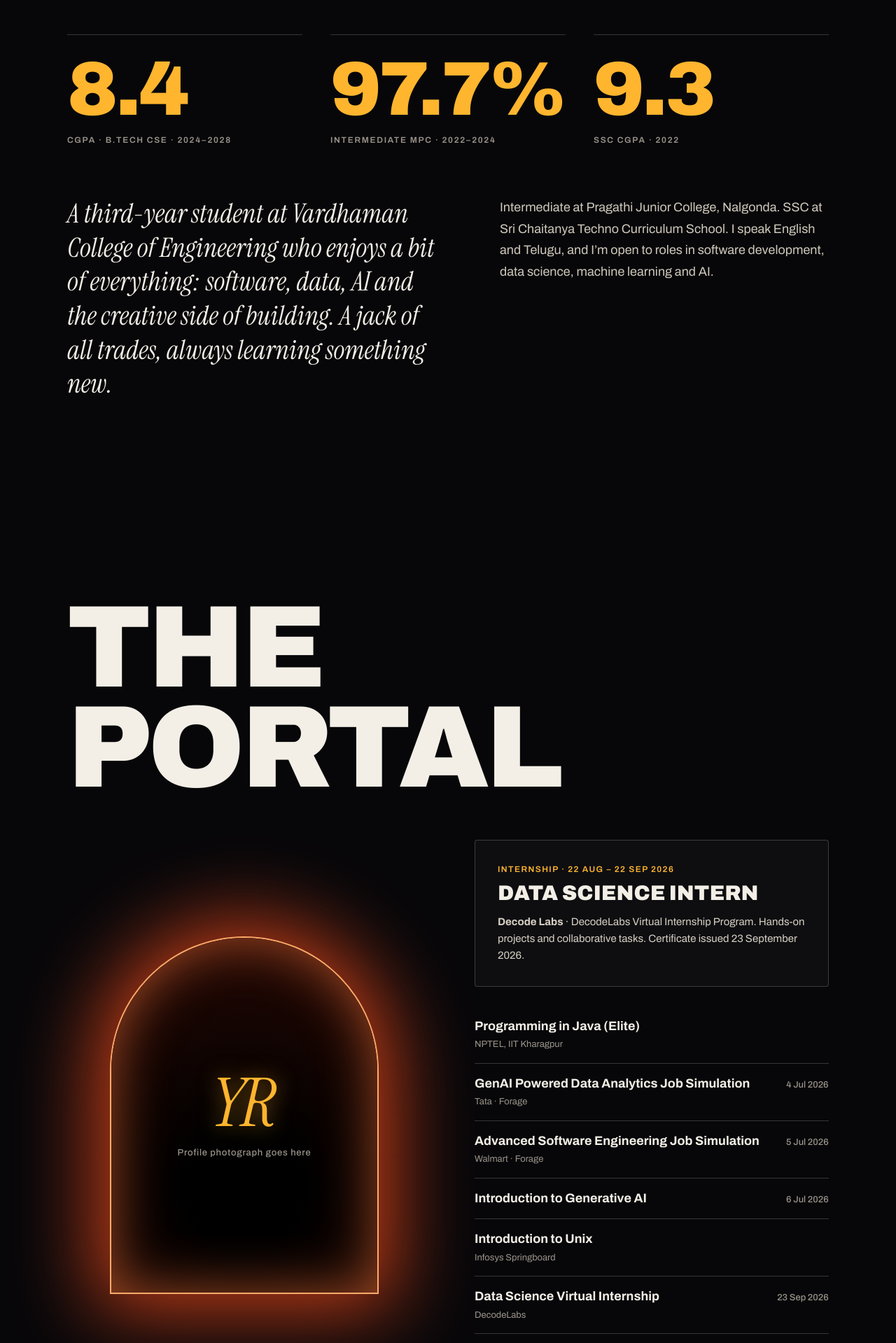
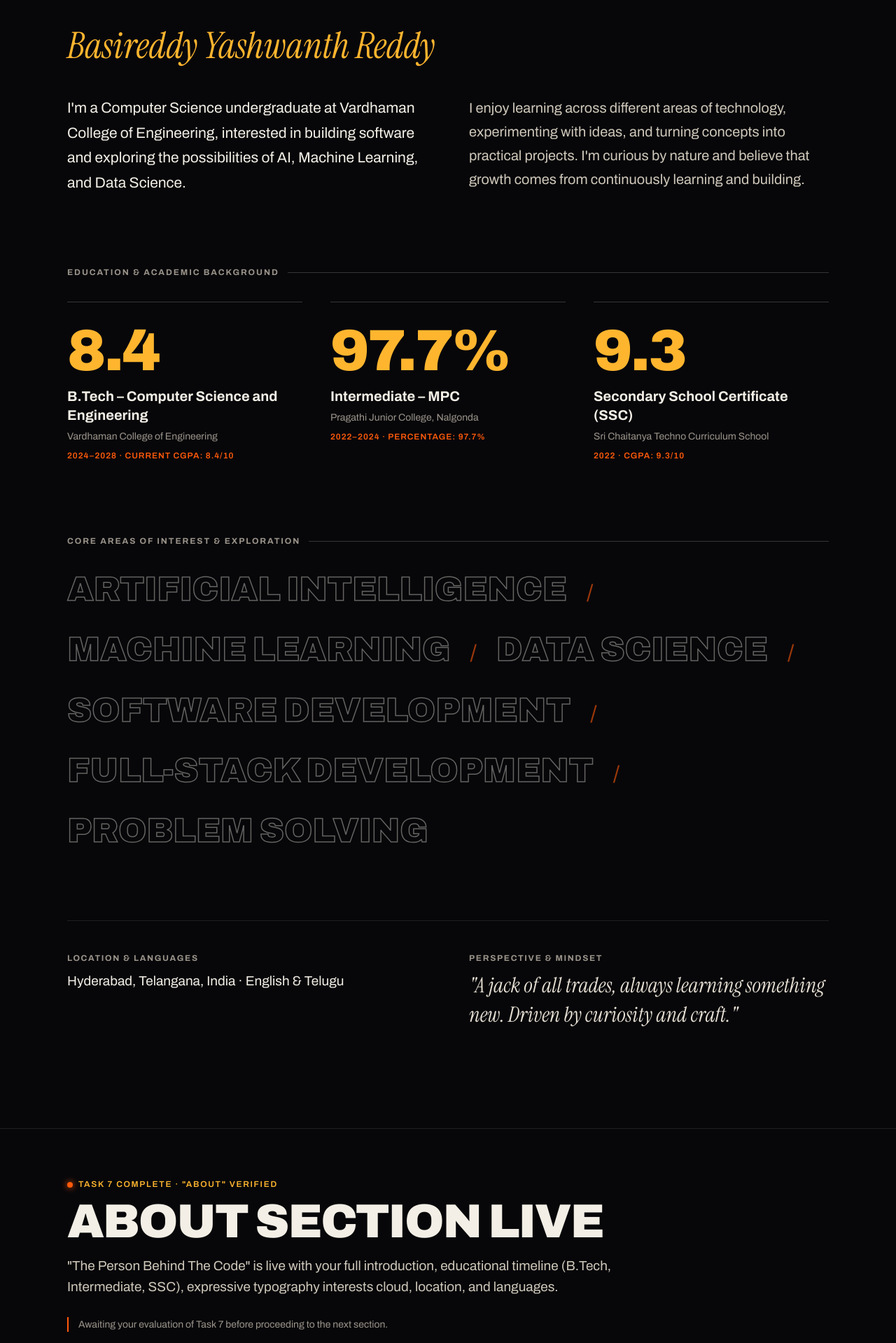
Before and after one commit to byreddy899/Portfolio, a React (Vite) app: page / in a window 1280 px wide. Shown: the part 10041-11960 px from the top of the page at 70% size. Built offline with nearby package versions, Linux system fonts and the light colour scheme.

Commit message:
feat(about): complete Task 7 About section with The Person Behind The Code, education timeline, and expressive typography interests

```diff
--- a/src/App.tsx
+++ b/src/App.tsx
@@ -12,15 +12,13 @@ import { SelectedWork } from './components/sections/SelectedWork';
 import { OpenTo } from './components/sections/OpenTo';
 import { Rise } from './components/sections/Rise';
 import { About } from './components/sections/About';
-import { ThePortal } from './components/sections/ThePortal';
-import { Contact } from './components/sections/Contact';
 import { useIntersectionReveal } from './hooks/useIntersectionReveal';
 
 export const App: React.FC = () => {
   const [isMenuOpen, setIsMenuOpen] = useState(false);
   const { identity, navigation } = portfolioData;
 
-  // Initialize intersection observer for scroll-reveal (.rv) animations
+  // Initialize intersection observer for reveal classes
   useIntersectionReveal('.rv');
 
   const toggleMenu = () => {
@@ -33,12 +31,12 @@ export const App: React.FC = () => {
 
   return (
     <>
-      {/* 1. Global Interactive Foundation Layers */}
+      {/* 1. Global Interactive Foundation Layer */}
       <ScrollProgressBar />
       <ParticleCanvas />
       <CursorPeek />
 
-      {/* 2. Fixed Top Navigation & Fullscreen Animated Menu */}
+      {/* 2. Top Navigation & Fullscreen Menu */}
       <Navbar
         authorName={identity.shortName}
         isMenuOpen={isMenuOpen}
@@ -50,38 +48,91 @@ export const App: React.FC = () => {
         items={navigation}
       />
 
-      {/* 3. Section 1: The Leap (Scroll-controlled Opening Sequence) */}
+      {/* 3. Section 1: The Leap (Hero Section) */}
       <TheLeap />
 
-      {/* 4. Main Portfolio Narrative Flow */}
-      <main style={{ position: 'relative', zIndex: 2 }}>
-        {/* Section 2: The Noise (Technology Marquees & Solar Orb) */}
-        <TheNoise />
+      {/* 4. Section 2: The Noise (Skills Section) */}
+      <TheNoise />
 
-        {/* Section 3: Selected Work (Expandable Project Accordions) */}
-        <SelectedWork />
+      {/* 5. Section 3: Selected Work (Projects Section) */}
+      <SelectedWork />
 
-        {/* Section 4: Open To (Career Roles & Interests) */}
-        <OpenTo />
+      {/* 6. Section 4: Open To (Career Opportunities Section) */}
+      <OpenTo />
 
-        {/* Section 5: Rise (Scroll-driven Ascent Scene) */}
-        <Rise />
+      {/* 7. Section 5: Rise (Scroll-driven Ascent Scene) */}
+      <Rise />
 
-        {/* Section 6: About (Academic Highlights & Narrative) */}
-        <About />
+      {/* 8. Section 6: About (Personal Profile Section) */}
+      <About />
 
-        {/* Section 7: The Portal (Architectural Gate & Credentials) */}
-        <ThePortal />
+      {/* 9. Task 7 Completion Boundary */}
+      <main style={{ position: 'relative', zIndex: 2, background: 'var(--bg)' }}>
+        <section
+          style={{
+            padding: '70px 0 90px',
+            borderTop: '1px solid var(--line-light)'
+          }}
+        >
+          <Container>
+            <div className="rv on" style={{ maxWidth: '800px' }}>
+              <div
+                className="sm"
+                style={{
+                  color: 'var(--gold)',
+                  marginBottom: '14px',
+                  display: 'flex',
+                  alignItems: 'center',
+                  gap: '8px'
+                }}
+              >
+                <span
+                  style={{
+                    display: 'inline-block',
+                    width: '8px',
+                    height: '8px',
+                    borderRadius: '50%',
+                    backgroundColor: 'var(--fire)',
+                    boxShadow: '0 0 10px var(--fire)'
+                  }}
+                />
+                Task 7 Complete · "About" Verified
+              </div>
 
-        {/* Section 8: Contact (High-Contrast Electric Callout & Channels) */}
-        <Contact />
+              <h2
+                className="big"
+                style={{
+                  margin: '0 0 16px',
+                  fontSize: 'clamp(32px, 6vw, 68px)'
+                }}
+              >
+                About Section Live
+              </h2>
+
+              <p
+                style={{
+                  fontSize: 'clamp(16px, 1.8vw, 19px)',
+                  lineHeight: 1.6,
+                  color: '#cfc8ba',
+                  marginBottom: '28px'
+                }}
+              >
+                "The Person Behind The Code" is live with your full introduction, educational timeline (B.Tech, Intermediate, SSC), expressive typography interests cloud, location, and languages.
+              </p>
+
+              <div className="note" style={{ maxWidth: '620px' }}>
+                Awaiting your evaluation of Task 7 before proceeding to the next section.
+              </div>
+            </div>
+          </Container>
+        </section>
       </main>
 
-      {/* 5. Semantic Footer */}
+      {/* 10. Semantic Footer */}
       <footer
         style={{
           background: '#0a0a0a',
-          padding: '30px 0 50px',
+          padding: '28px 0 44px',
           color: 'var(--mute)',
           fontSize: '13px',
           position: 'relative',
@@ -100,19 +151,9 @@ export const App: React.FC = () => {
             }}
           >
             <span>© 2026 Basireddy Yashwanth Reddy · Hyderabad, Telangana</span>
-            <a
-              href="#leap"
-              style={{
-                color: 'var(--gold)',
-                fontSize: '12px',
-                fontWeight: 600,
-                letterSpacing: '0.1em',
-                textTransform: 'uppercase',
-                textDecoration: 'none'
-              }}
-            >
-              Back to Top ↑
-            </a>
+            <span className="sm" style={{ color: 'var(--mute)', textTransform: 'none' }}>
+              Sections 1 to 6 Active
+            </span>
           </div>
         </Container>
       </footer>
--- a/src/components/sections/About.css
+++ b/src/components/sections/About.css
@@ -1,5 +1,5 @@
 /* ==========================================================================
-   Section 6: About — Academic Stats & Editorial Narrative
+   Section 6: About — The Person Behind The Code
    ========================================================================== */
 
 #about {
@@ -11,75 +11,232 @@
 
 #about h2 {
   margin-top: 0;
-  margin-bottom: clamp(28px, 5vw, 60px);
+  margin-bottom: clamp(14px, 2.5vw, 22px);
+  font-size: clamp(32px, 6.2vw, 84px);
+  line-height: 1.05;
 }
 
-/* Academic Stats 3-Column Grid */
-.about-stats {
+.about-name {
+  font-family: var(--serif);
+  font-style: italic;
+  font-weight: 400;
+  font-size: clamp(28px, 4.2vw, 52px);
+  line-height: 1.2;
+  color: var(--gold);
+  margin-bottom: clamp(24px, 4vw, 40px);
+}
+
+/* Introduction Paragraphs */
+.about-intro-grid {
+  display: grid;
+  grid-template-columns: 1fr 1fr;
+  gap: clamp(24px, 5vw, 60px);
+  margin-bottom: clamp(56px, 8vw, 100px);
+}
+
+@media (max-width: 820px) {
+  .about-intro-grid {
+    grid-template-columns: 1fr;
+    gap: 20px;
+  }
+}
+
+.about-intro-p {
+  color: #cfc8ba;
+  font-size: clamp(16px, 1.8vw, 20px);
+  line-height: 1.7;
+  margin: 0;
+}
+
+.about-intro-p:first-child {
+  color: var(--ink);
+  font-size: clamp(17px, 2vw, 21px);
+}
+
+/* Education Timeline & Editorial Layout */
+.about-edu-section {
+  margin-bottom: clamp(60px, 8vw, 110px);
+}
+
+.about-section-label {
+  font-family: var(--sans);
+  font-size: 12px;
+  font-weight: 700;
+  letter-spacing: 0.16em;
+  text-transform: uppercase;
+  color: var(--mute);
+  margin-bottom: clamp(20px, 3vw, 32px);
+  display: flex;
+  align-items: center;
+  gap: 12px;
+}
+
+.about-section-label::after {
+  content: "";
+  flex: 1;
+  height: 1px;
+  background: var(--line);
+}
+
+.about-edu-grid {
   display: grid;
   grid-template-columns: repeat(3, 1fr);
   gap: clamp(20px, 3.5vw, 40px);
-  margin-bottom: clamp(48px, 6vw, 72px);
 }
 
-@media (max-width: 768px) {
-  .about-stats {
-    grid-template-columns: 1fr;
-    gap: 28px;
-  }
-}
-
-.about-stat-item {
-  border-top: 1px solid var(--line);
-  padding-top: clamp(16px, 2.5vw, 24px);
-}
-
-.about-stat-item b {
-  display: block;
-  font-family: var(--sans);
-  font-weight: 900;
-  font-size: clamp(52px, 8.5vw, 120px);
-  line-height: 1;
-  font-stretch: 125%;
-  letter-spacing: -0.03em;
-  color: var(--gold);
-  margin-bottom: 8px;
-}
-
-.about-stat-item .sm {
-  display: block;
-  color: var(--mute);
-  line-height: 1.5;
-}
-
-/* 2-Column Narrative Editorial Layout */
-.about-narrative {
-  display: grid;
-  grid-template-columns: 1.15fr 1fr;
-  gap: clamp(30px, 6vw, 80px);
-  align-items: start;
-}
-
-@media (max-width: 820px) {
-  .about-narrative {
+@media (max-width: 860px) {
+  .about-edu-grid {
     grid-template-columns: 1fr;
     gap: 24px;
   }
 }
 
-.about-editorial {
+.about-edu-card {
+  border-top: 1px solid var(--line);
+  padding-top: clamp(20px, 3vw, 30px);
+  position: relative;
+  transition: transform 0.3s ease;
+}
+
+.about-edu-card:hover {
+  transform: translateY(-4px);
+}
+
+.about-edu-metric {
+  font-family: var(--sans);
+  font-weight: 900;
+  font-size: clamp(48px, 6.5vw, 92px);
+  line-height: 0.95;
+  font-stretch: 125%;
+  letter-spacing: -0.03em;
+  color: var(--gold);
+  margin-bottom: 12px;
+}
+
+.about-edu-degree {
+  font-family: var(--sans);
+  font-weight: 700;
+  font-size: clamp(17px, 2vw, 20px);
+  color: var(--ink);
+  margin: 0 0 6px;
+  line-height: 1.35;
+}
+
+.about-edu-inst {
+  font-size: 14px;
+  color: var(--mute);
+  margin: 0 0 8px;
+  line-height: 1.5;
+}
+
+.about-edu-meta {
+  font-family: var(--sans);
+  font-size: 12px;
+  font-weight: 600;
+  color: var(--fire);
+  letter-spacing: 0.08em;
+  text-transform: uppercase;
+}
+
+/* Expressive Typography Interests */
+.about-interests-section {
+  margin-bottom: clamp(60px, 8vw, 110px);
+}
+
+.about-interests-cloud {
+  display: flex;
+  flex-wrap: wrap;
+  align-items: baseline;
+  gap: clamp(14px, 2.5vw, 28px);
+}
+
+.interest-item {
+  font-family: var(--sans);
+  font-weight: 900;
+  font-size: clamp(22px, 3.8vw, 52px);
+  line-height: 1.1;
+  font-stretch: 125%;
+  text-transform: uppercase;
+  color: transparent;
+  -webkit-text-stroke: 1.5px rgba(243, 239, 230, 0.4);
+  transition: color 0.3s ease, -webkit-text-stroke-color 0.3s ease, transform 0.3s ease;
+  cursor: default;
+  display: inline-block;
+}
+
+.interest-item:nth-child(even) {
   font-family: var(--serif);
   font-style: italic;
   font-weight: 400;
-  font-size: clamp(24px, 3vw, 38px);
-  line-height: 1.28;
+  text-transform: none;
+  letter-spacing: normal;
   color: var(--ink);
+  -webkit-text-stroke: 0;
+}
+
+.interest-item:hover {
+  color: var(--gold);
+  -webkit-text-stroke-color: var(--gold);
+  transform: translateY(-3px);
+}
+
+.interest-item:nth-child(even):hover {
+  color: var(--fire);
+}
+
+.interest-sep {
+  color: var(--fire);
+  font-size: clamp(18px, 2.5vw, 36px);
+  user-select: none;
+  opacity: 0.6;
+}
+
+/* Personal Details & Mindset */
+.about-personal-grid {
+  display: grid;
+  grid-template-columns: 1fr 1fr;
+  gap: clamp(30px, 5vw, 60px);
+  padding-top: clamp(28px, 4vw, 44px);
+  border-top: 1px solid var(--line-light);
+}
+
+@media (max-width: 768px) {
+  .about-personal-grid {
+    grid-template-columns: 1fr;
+    gap: 24px;
+  }
+}
+
+.about-personal-block b {
+  display: block;
+  font-family: var(--sans);
+  font-size: 12px;
+  font-weight: 700;
+  letter-spacing: 0.14em;
+  text-transform: uppercase;
+  color: var(--mute);
+  margin-bottom: 8px;
+}
+
+.about-personal-block span {
+  font-size: clamp(16px, 1.8vw, 19px);
+  color: var(--ink);
+  line-height: 1.6;
+}
+
+.about-philosophy {
+  font-family: var(--serif);
+  font-style: italic;
+  font-size: clamp(20px, 2.5vw, 30px);
+  color: #e5ded2;
+  line-height: 1.4;
   margin: 0;
 }
 
-.about-bio {
-  color: #cfc8ba;
-  font-size: clamp(16px, 1.8vw, 18px);
-  line-height: 1.7;
-  margin: 0;
+/* Accessibility: prefers-reduced-motion */
+@media (prefers-reduced-motion: reduce) {
+  .about-edu-card:hover,
+  .interest-item:hover {
+    transform: none !important;
+  }
 }
--- a/src/components/sections/About.tsx
+++ b/src/components/sections/About.tsx
@@ -4,32 +4,86 @@ import { Container } from '../foundation/Container';
 import './About.css';
 
 export const About: React.FC = () => {
-  const { identity, stats } = portfolioData;
+  const { aboutData } = portfolioData;
 
   return (
     <section id="about" className="sec" aria-label="About Basireddy Yashwanth Reddy">
       <Container>
-        {/* Section Heading */}
-        <h2 className="big rv">About</h2>
+        {/* Section Heading & Author Identity */}
+        <h2 className="big rv">
+          {aboutData.heading}
+        </h2>
 
-        {/* Academic Highlights & Metrics Grid */}
-        <div className="about-stats rv">
-          {stats.map((stat, idx) => (
-            <div key={idx} className="about-stat-item">
-              <b>{stat.value}</b>
-              <span className="sm">{stat.label}</span>
-            </div>
+        <div className="about-name rv">
+          {aboutData.name}
+        </div>
+
+        {/* Main Introduction Paragraphs */}
+        <div className="about-intro-grid rv">
+          {aboutData.introParagraphs.map((paragraph, idx) => (
+            <p key={idx} className="about-intro-p">
+              {paragraph}
+            </p>
           ))}
         </div>
 
-        {/* Two-Column Editorial Narrative */}
-        <div className="about-narrative">
-          <p className="about-editorial rv">
-            {identity.aboutSummary}
-          </p>
-          <p className="about-bio rv">
-            {identity.educationSummary}
-          </p>
+        {/* Education Timeline / Editorial Layout */}
+        <div className="about-edu-section rv">
+          <div className="about-section-label">
+            Education &amp; Academic Background
+          </div>
+
+          <div className="about-edu-grid">
+            {aboutData.education.map((item, idx) => (
+              <div key={idx} className="about-edu-card">
+                <div className="about-edu-metric">{item.metric}</div>
+                <h3 className="about-edu-degree">{item.degree}</h3>
+                <p className="about-edu-inst">{item.institution}</p>
+                <div className="about-edu-meta">
+                  {item.period} · {item.score}
+                </div>
+              </div>
+            ))}
+          </div>
+        </div>
+
+        {/* Expressive Typography Interests */}
+        <div className="about-interests-section rv">
+          <div className="about-section-label">
+            Core Areas of Interest &amp; Exploration
+          </div>
+
+          <div className="about-interests-cloud" aria-label="Interests Cloud">
+            {aboutData.interests.map((interest, idx) => (
+              <React.Fragment key={interest}>
+                <span className="interest-item" data-peek={interest.split(' ')[0]}>
+                  {interest}
+                </span>
+                {idx < aboutData.interests.length - 1 && (
+                  <span className="interest-sep" aria-hidden="true">
+                    /
+                  </span>
+                )}
+              </React.Fragment>
+            ))}
+          </div>
+        </div>
+
+        {/* Personal Details & Mindset */}
+        <div className="about-personal-grid rv">
+          <div className="about-personal-block">
+            <b>Location &amp; Languages</b>
+            <span>
+              {aboutData.personal.location} · {aboutData.personal.languages}
+            </span>
+          </div>
+
+          <div className="about-personal-block">
+            <b>Perspective &amp; Mindset</b>
+            <p className="about-philosophy">
+              "{aboutData.personal.philosophy}"
+            </p>
+          </div>
         </div>
       </Container>
     </section>
--- a/src/data/portfolioData.ts
+++ b/src/data/portfolioData.ts
@@ -106,6 +106,50 @@ export const portfolioData: PortfolioData = {
     { value: '97.7%', label: 'Intermediate MPC · 2022–2024' },
     { value: '9.3', label: 'SSC CGPA · 2022' }
   ],
+  aboutData: {
+    heading: 'THE PERSON BEHIND THE CODE.',
+    name: 'Basireddy Yashwanth Reddy',
+    introParagraphs: [
+      "I'm a Computer Science undergraduate at Vardhaman College of Engineering, interested in building software and exploring the possibilities of AI, Machine Learning, and Data Science.",
+      "I enjoy learning across different areas of technology, experimenting with ideas, and turning concepts into practical projects. I'm curious by nature and believe that growth comes from continuously learning and building."
+    ],
+    education: [
+      {
+        degree: 'B.Tech – Computer Science and Engineering',
+        institution: 'Vardhaman College of Engineering',
+        period: '2024–2028',
+        score: 'Current CGPA: 8.4/10',
+        metric: '8.4'
+      },
+      {
+        degree: 'Intermediate – MPC',
+        institution: 'Pragathi Junior College, Nalgonda',
+        period: '2022–2024',
+        score: 'Percentage: 97.7%',
+        metric: '97.7%'
+      },
+      {
+        degree: 'Secondary School Certificate (SSC)',
+        institution: 'Sri Chaitanya Techno Curriculum School',
+        period: '2022',
+        score: 'CGPA: 9.3/10',
+        metric: '9.3'
+      }
+    ],
+    interests: [
+      'Artificial Intelligence',
+      'Machine Learning',
+      'Data Science',
+      'Software Development',
+      'Full-Stack Development',
+      'Problem Solving'
+    ],
+    personal: {
+      languages: 'English & Telugu',
+      location: 'Hyderabad, Telangana, India',
+      philosophy: 'A jack of all trades, always learning something new. Driven by curiosity and craft.'
+    }
+  },
   internship: {
     role: 'Data Science Intern',
     period: 'Internship · 22 Aug – 22 Sep 2026',
```
Also changed, not shown: src/types/index.ts (+22 -0 lines), src/components/sections/Contact.css (line endings or trailing spaces), src/components/sections/Contact.tsx (line endings or trailing spaces), src/components/sections/ThePortal.css (line endings or trailing spaces), src/components/sections/ThePortal.tsx (line endings or trailing spaces).
